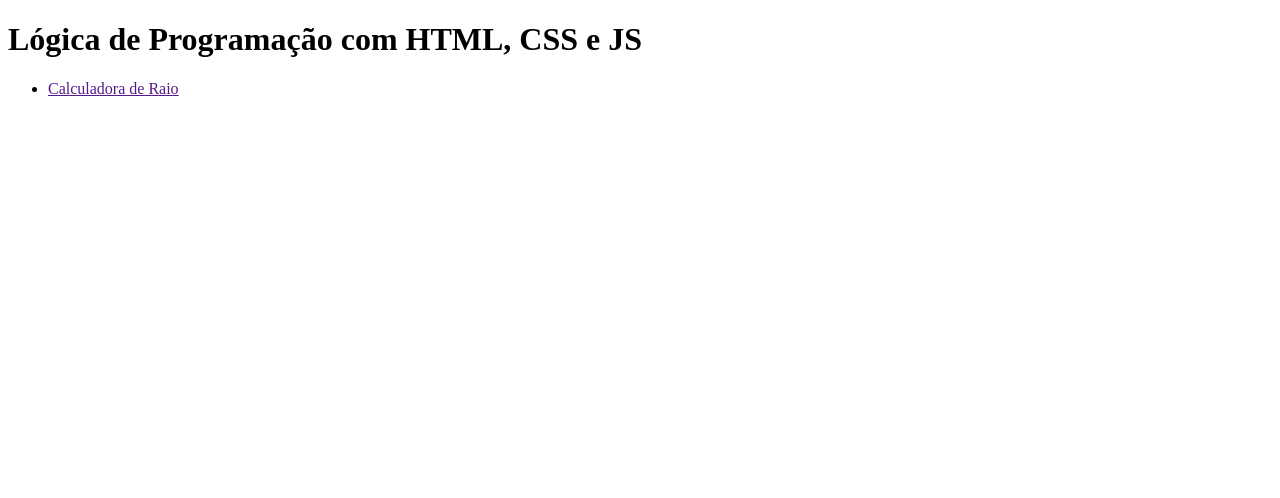
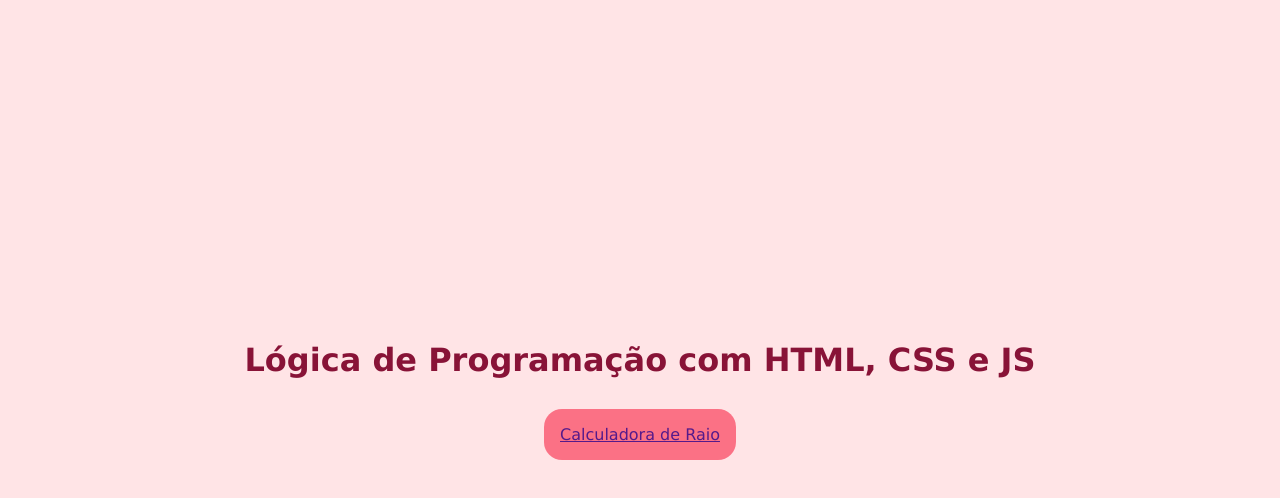
Before and after one commit to bellavieiraa/atv_7, a plain HTML site: page index.html in a window 1280 px wide. Drawn offline with Linux system fonts and the light colour scheme.

Commit message:
style: add new styles for style.css

```diff
--- a/style.css
+++ b/style.css
@@ -0,0 +1,35 @@
+*{
+    margin: 0;
+    padding: 0;
+    box-sizing: border-box;
+    font-family: 'Lucida Sans', 'Lucida Sans Regular', 'Lucida Grande', 'Lucida Sans Unicode', Geneva, Verdana, sans-serif;
+}
+
+:root {
+    --main-background:#ffe4e6;
+    --text-color: #881337;
+    --nav-background: #fb7185;
+}
+
+body {
+    background: var(--main-background);
+    color: var(--text-color);
+    display: flex;
+    flex-direction: column;
+    min-height: 100svh;
+    justify-content: center;
+    align-items: center;
+    gap: 30px;
+
+}
+
+nav {
+    background: var(--nav-background);
+    width: fit-content;
+    padding: 16px;
+    border-radius: 18px;
+}
+
+ul, li {
+    list-style: none;
+}
```
Also changed, not shown: index.html (+1 -1 lines).
